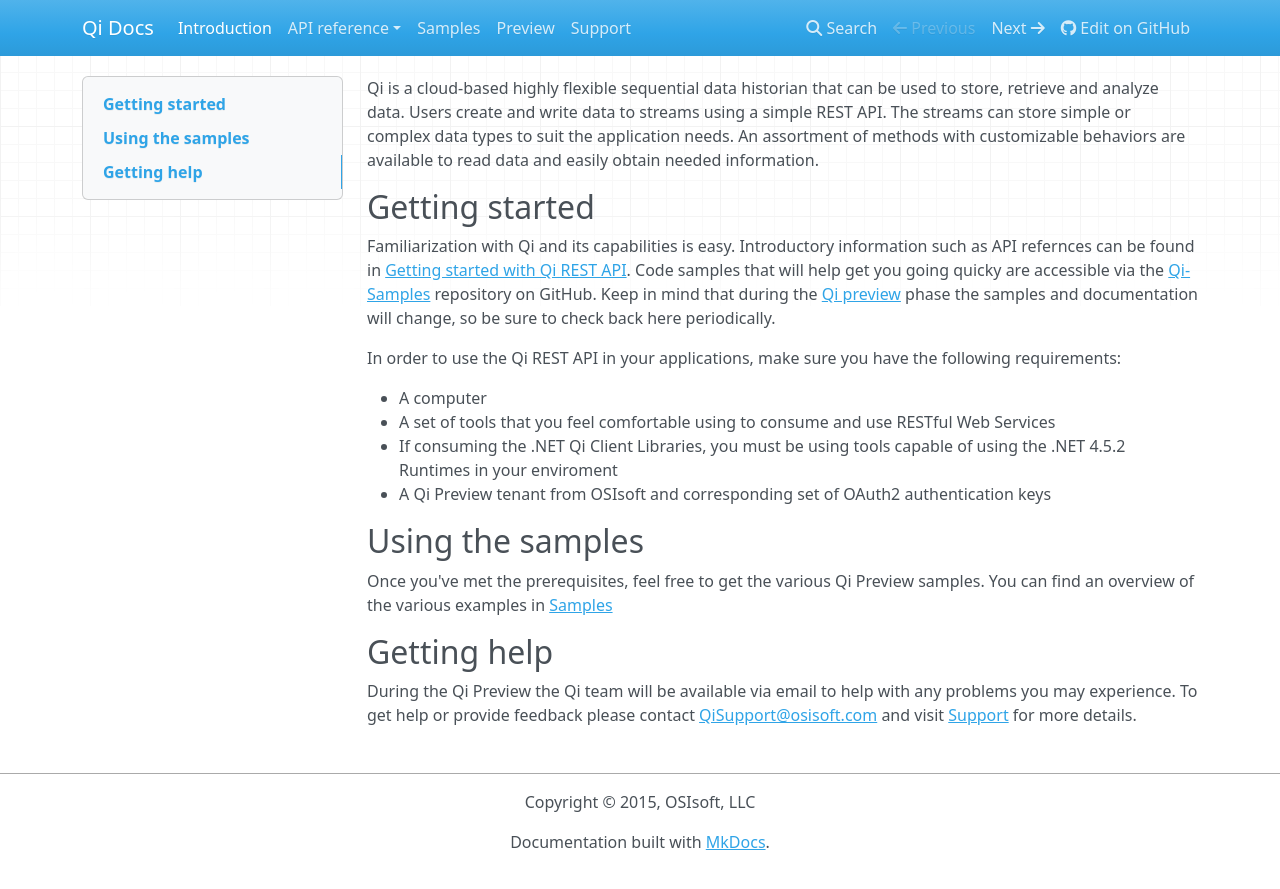
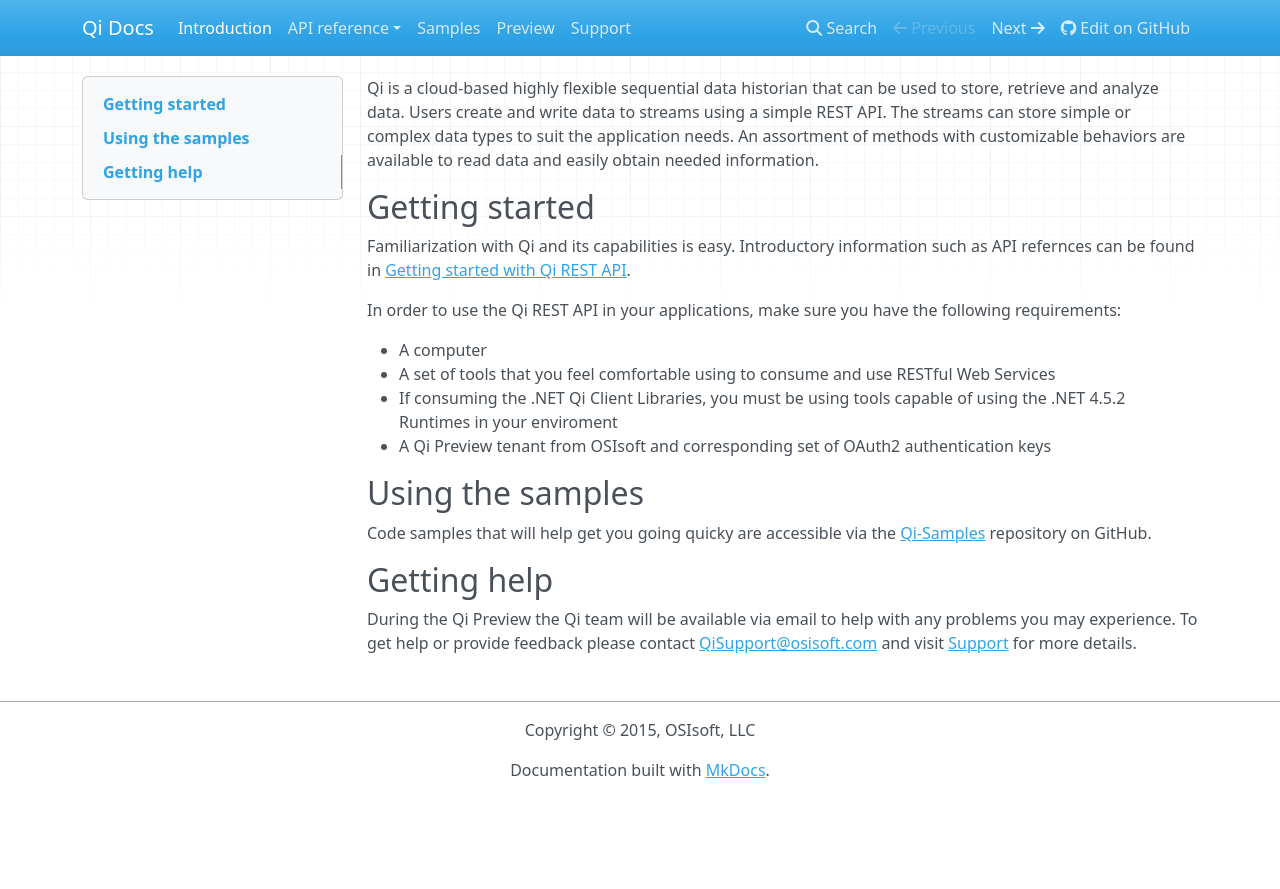
Before and after one commit to ssuryanarayanan/Qi-Docs, an MkDocs documentation site: the page built from docs/index.md, in a window 1280 px wide. Shown: the top 889 px of the page. Built offline with MkDocs 1.6.1, drawn with Linux system fonts in a browser that asks for light colours; nearby versions of some CDN libraries; old or Windows-style settings are respelled for this version of MkDocs.

Commit message:
Update index.md

```diff
--- a/docs/index.md
+++ b/docs/index.md
@@ -1,8 +1,7 @@
 Qi is a cloud-based highly flexible sequential data historian that can be used to store, retrieve and analyze data. Users create and write data to streams using a simple REST API. The streams can store simple or complex data types to suit the application needs. An assortment of methods with customizable behaviors are available to read data and easily obtain needed information.
 
 ## Getting started
-Familiarization with Qi and its capabilities is easy. Introductory information such as API refernces can be found in [Getting started with Qi REST API](https://qi-docs.readthedocs.org/en/latest/Overview/). Code samples that will help get you going quicky are accessible via the <a href="https://github.com/osisoft/Qi-Samples" target="_blank">Qi-Samples</a> repository on GitHub.
-Keep in mind that during the [Qi preview](https://qi-docs.readthedocs.org/en/latest/preview/) phase the samples and documentation will change, so be sure to check back here periodically.
+Familiarization with Qi and its capabilities is easy. Introductory information such as API refernces can be found in [Getting started with Qi REST API](https://qi-docs.readthedocs.org/en/latest/Overview/).
 
 In order to use the Qi REST API in your applications, make sure you have the following requirements:
 
@@ -12,8 +11,7 @@
 - A Qi Preview tenant from OSIsoft and corresponding set of OAuth2 authentication keys
 
 ## Using the samples
-Once you've met the prerequisites, feel free to get the various Qi Preview samples.
-You can find an overview of the various examples in [Samples](https://qi-docs.readthedocs.org/en/latest/samples/)
+Code samples that will help get you going quicky are accessible via the <a href="https://github.com/osisoft/Qi-Samples" target="_blank">Qi-Samples</a> repository on GitHub.
 
 ## Getting help
 During the Qi Preview the Qi team will be available via email to help with any problems you may experience. To get help or provide feedback please contact [QiSupport@osisoft.com](Mailto:QiSupport@osisoft.com) and visit [Support](https://qi-docs.readthedocs.org/en/latest/support/) for more details.
```
